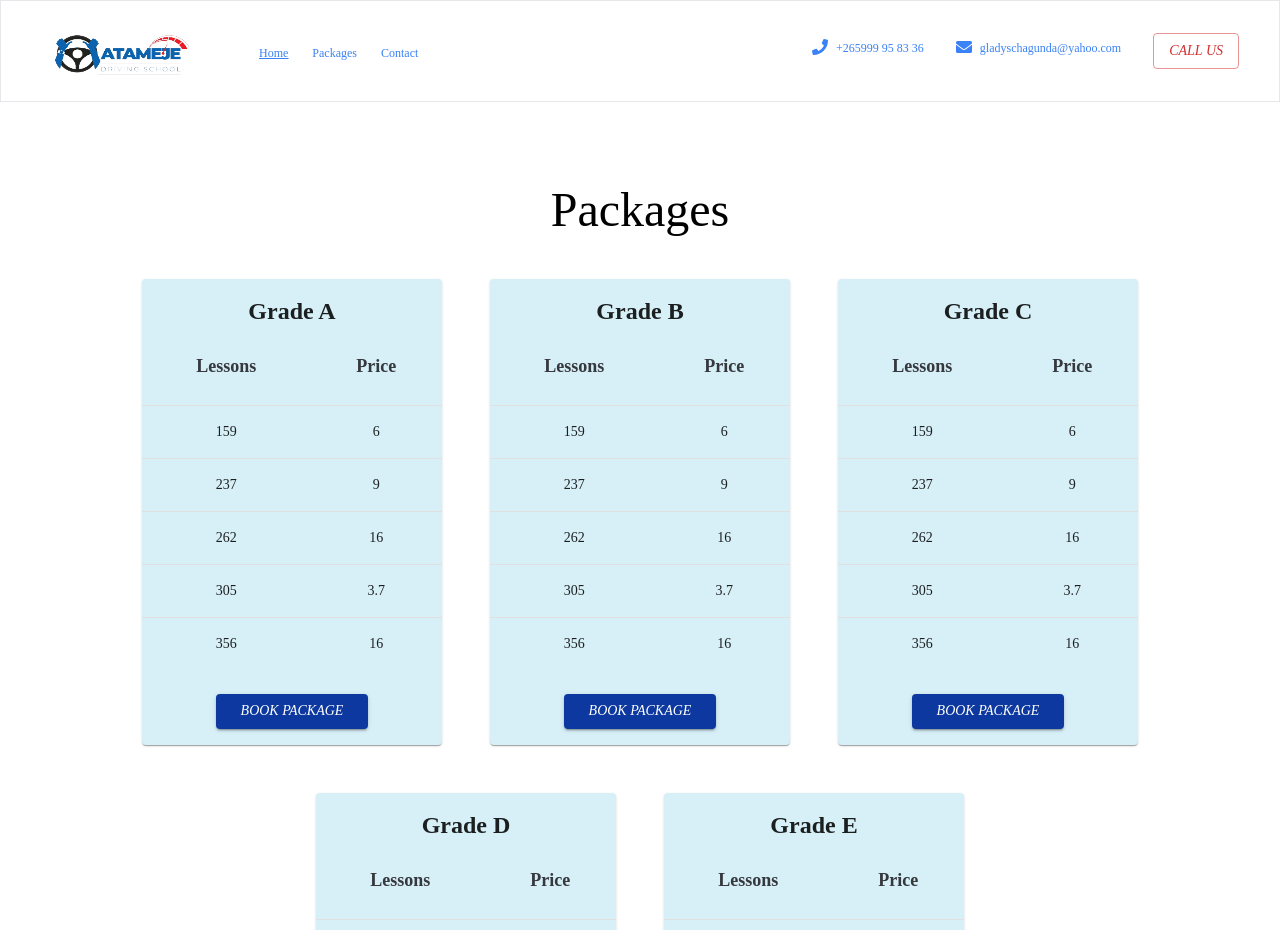
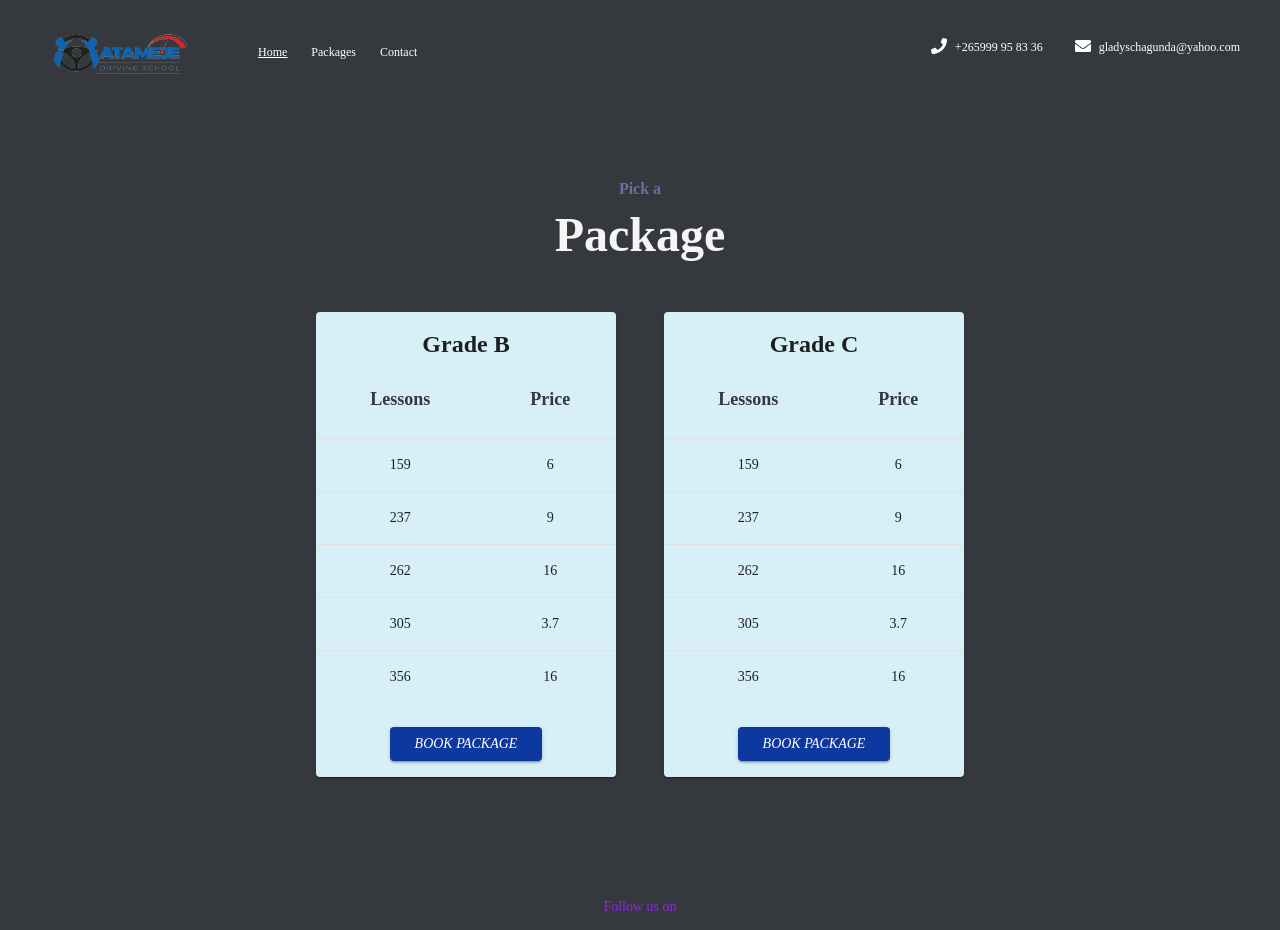
Before and after one commit to WatipasoChirambo/Stick, a Next.js app: page /Packages in a window 1280 px wide. Shown: the top 930 px of the page. Built offline with nearby package versions, Linux system fonts and the light colour scheme.

Commit message:
home page touches

```diff
--- a/components/Footer.jsx
+++ b/components/Footer.jsx
@@ -1,18 +1,22 @@
-import React from "react";
+import React,{useContext} from "react";
 import Image from "next/image";
 import Typography from "@mui/material/Typography";
 import { FaTwitter, FaFacebook } from "react-icons/fa";
+import {AppContext} from "../pages/_app";
+
 
 const d = new Date();
 let year = d.getFullYear();
 
 function Footer() {
+  const value = useContext(AppContext)
+
   return (
     <div className="text-center flex pb-8 justify-center px-10 lg:py-12">
       <div>
         <div className="grid place-items-center pt-4">
           <div className="pb-4 text-center">
-            <Typography variant="body2" gutterBottom color="red">
+            <Typography variant="body2" gutterBottom color={value.route == "Packages" ? "whitesmoke":"blueviolet"}>
               Follow us on
             </Typography>
             <Typography variant="h4" gutterBottom>
--- a/components/Levels.js
+++ b/components/Levels.js
@@ -5,26 +5,26 @@ function Levels() {
   return (
     <div className="flex gap-10 bg-[#141516] justify-center items-center p-14 text-white">
       <div className="grid place-items-center text-center">
-        <Typography variant="h6" gutterBottom>
-          300+
+        <Typography variant="h3" gutterBottom>
+          200+
         </Typography>
-        <Typography variant="subtitle2">
+        <Typography variant="body1">
           5* Reviews
         </Typography>
       </div>
       <div className="grid place-items-center text-center">
-        <Typography variant="h6" gutterBottom>
-          10
+        <Typography variant="h3" gutterBottom>
+          8
         </Typography>
-        <Typography variant="subtitle2">
+        <Typography variant="body1">
           Years Experience
         </Typography>
       </div>
       <div className="grid place-items-center text-center">
-        <Typography variant="h6" gutterBottom>
-          1,000+
+        <Typography variant="h3" gutterBottom>
+          800+
         </Typography>
-        <Typography variant="subtitle2">
+        <Typography variant="body1">
           Successful Students
         </Typography>
       </div>
--- a/components/Navbar.js
+++ b/components/Navbar.js
@@ -72,13 +72,6 @@ function Navbar() {
                   gladyschagunda@yahoo.com
                 </Typography>
               </div>
-              <div className="flex items-center">
-                <a href={`tel:+${phone}`}>
-                  <Button variant="outlined" color="error">
-                    Call Us
-                  </Button>
-                </a>
-              </div>
             </div>
           </div>
         </div>
--- a/components/OtherNav.jsx
+++ b/components/OtherNav.jsx
@@ -73,11 +73,6 @@ function OtherNav() {
                 gladyschagunda@yahoo.com
               </Typography>
               </div>
-              <div className="flex items-center">
-                <Button variant="outlined" color="error">
-                  Call Us
-                </Button>
-              </div>
             </div>
           </div>
         </div>
--- a/components/Services/Services.js
+++ b/components/Services/Services.js
@@ -9,7 +9,7 @@ function Services() {
     <Paper className="bg-[#F1EDFF] text-center py-20 grid place-items-center p-10 gap-4 w-full m-auto">
       <div className="text-center">
         <Typography variant="subtitle2" color="#248AA3">
-          Offered
+          Our
         </Typography>
         <Typography variant="h4" gutterBottom>
           Services
--- a/package.json
+++ b/package.json
@@ -17,6 +17,7 @@
     "react": "18.0.0",
     "react-dom": "18.0.0",
     "react-icons": "^4.3.1",
+    "react-redux": "^8.0.2",
     "react-responsive-carousel": "^3.2.23"
   },
   "devDependencies": {
--- a/pages/Packages.jsx
+++ b/pages/Packages.jsx
@@ -1,30 +1,30 @@
 import React from "react";
-import OtherNav from "../components/OtherNav";
+import Navbar from "../components/Navbar";
 import Footer from "../components/Footer";
 import Typography from "@mui/material/Typography";
 import Package from "../components/Package";
 
 function Packages() {
   return (
-    <div className="grid gap-4">
-      <OtherNav />
-      <div className="py-10 px-10">
-        <div className="text-center py-6">
-            <Typography variant="h3" gutterBottom>
-          Packages
-        </Typography>
+    <div className="grid gap-4 bg-[#35383D]">
+      <Navbar />
+      <div className="py-10 px-10 mt-28">
+        <div className="text-center py-6 mb-2">
+        <Typography variant="subtitle2" gutterBottom color="#6F6C9F">
+            Pick a
+          </Typography>
+          <Typography variant="h3" gutterBottom color="whitesmoke">
+            Package
+          </Typography>
         </div>
         <div className="grid place-items-center">
           <div className="flex flex-wrap justify-center gap-12 text-center">
-            <Package grade="Grade A"/>
-            <Package grade="Grade B"/>
-            <Package grade="Grade C"/>
-            <Package grade="Grade D"/>
-            <Package grade="Grade E"/>
+            <Package grade="Grade B" />
+            <Package grade="Grade C" />
           </div>
         </div>
       </div>
-      <Footer/>
+      <Footer />
     </div>
   );
 }
--- a/src/utils/theme/theme.js
+++ b/src/utils/theme/theme.js
@@ -37,10 +37,10 @@ export const theme = createTheme({
       },
     },
     h6:{
-      fontSize: '1.8rem',
+      fontSize: '2rem',
       fontWeight:600,
       '@media (max-width:600px)': {
-        fontSize: '1.4rem',
+        fontSize: '1.5rem',
       },
     },
     h5:{
@@ -55,6 +55,13 @@ export const theme = createTheme({
       fontWeight: 800,
       '@media (max-width:600px)': {
         fontSize: '2.5rem',
+      },
+    },
+    h3: {
+      fontSize: '3rem',
+      fontWeight: 800,
+      '@media (max-width:600px)': {
+        fontSize: '1.8rem',
       },
     },
     subtitle1: {
```
Also changed, not shown: 1 other file (tests, documents, lock files or other folders).
